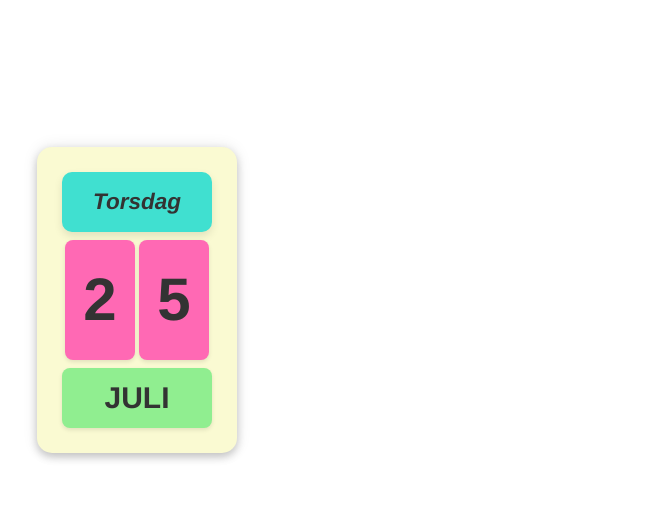
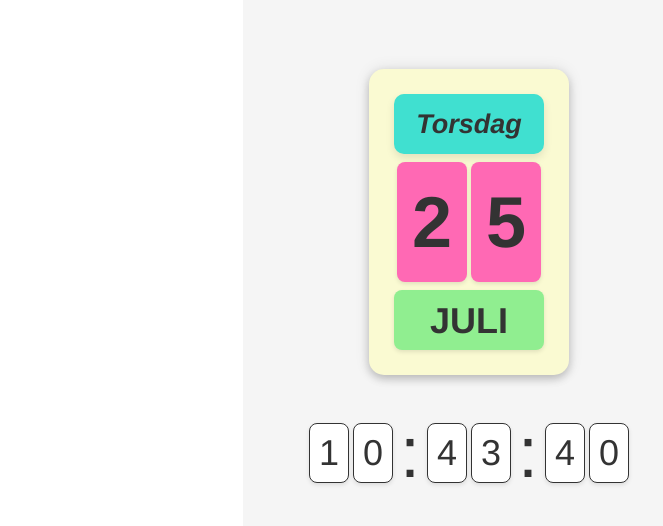
Before and after one commit to annkar73/calendar, a Vue app: page / in a window 1280 px wide. Shown: the part 160-686 px from the top of the page, without its empty margins (171-834 px from the left). Built offline with nearby package versions, Linux system fonts and the light colour scheme.

Commit message:
add clock

```diff
--- a/src/App.vue
+++ b/src/App.vue
@@ -1,12 +1,14 @@
 
 <script setup lang="ts">
 import FlipCalendar from './components/FlipCalendar.vue';
+import ClockDisplay from './components/ClockDisplay.vue';
 </script>
 
 
 <template>
   <div id="app">
     <FlipCalendar />
+    <ClockDisplay />
   </div>
 </template>
 
@@ -15,6 +17,13 @@ import FlipCalendar from './components/FlipCalendar.vue';
   font-family: Avenir, Helvetica, Arial, sans-serif;
   -webkit-font-smoothing: antialiased;
   -moz-osx-font-smoothing: grayscale;
+  font-size: 18px;
+  min-height: 75vh;
+  display: flex;
+  flex-direction: column;
+  align-items: center;
+  justify-content: center;
+  background-color: #f5f5f5;
   text-align: center;
   margin-top: 60px;
 }
--- /dev/null
+++ b/src/components/ClockDisplay.vue
@@ -0,0 +1,76 @@
+<script setup lang="ts">
+import { ref, onMounted, onUnmounted } from 'vue';
+
+const hours = ref('00');
+const minutes = ref('00');
+const seconds = ref('00');
+
+const hourDigits = ref([hours.value[0], hours.value[1]]);
+const minuteDigits = ref([minutes.value[0], minutes.value[1]]);
+const secondDigits = ref([seconds.value[0], seconds.value[1]]);
+
+const updateTime = () => {
+    const now = new Date();
+    hours.value = now.getHours().toString().padStart(2, '0');
+    minutes.value = now.getMinutes().toString().padStart(2, '0');
+    seconds.value = now.getSeconds().toString().padStart(2, '0');
+
+    hourDigits.value = [hours.value[0], hours.value[1]];
+    minuteDigits.value = [minutes.value[0], minutes.value[1]];
+    secondDigits.value = [seconds.value[0], seconds.value[1]];
+};
+
+let timer: number | undefined;
+onMounted(() => {
+    updateTime();
+    timer = window.setInterval(updateTime, 1000);
+});
+
+onUnmounted(() => {
+    if (timer) {
+        clearInterval(timer);
+    }
+});
+</script>
+
+<template>
+    <div class="clock-display">
+        <div class="digit">{{ hourDigits[0] }}</div>
+        <div class="digit">{{ hourDigits[1] }}</div>
+        <span>:</span>
+        <div class="digit">{{ minuteDigits[0] }}</div>
+        <div class="digit">{{ minuteDigits[1] }}</div>
+        <span>:</span>
+        <div class="digit">{{ secondDigits[0] }}</div>
+        <div class="digit">{{ secondDigits[1] }}</div>
+    </div>
+</template>
+
+<style scoped>
+.clock-display {
+    display: flex;
+    align-items: center;
+    justify-content: center;
+    font-size: 2em;
+    margin: 20px 0;
+    color: #333;
+}
+
+.digit {
+    width: 40px;
+    height: 60px;
+    display: flex;
+    justify-content: center;
+    align-items: center;
+    background-color: #fff;
+    border-radius: 8px;
+    border: 1px solid #333;
+    margin: 0 2px;
+    box-shadow: 0 2px 4px rgba(0, 0, 0, 0.1);
+}
+
+span {
+    font-size: 2em;
+    margin: 0 5px;
+}
+</style>
```
